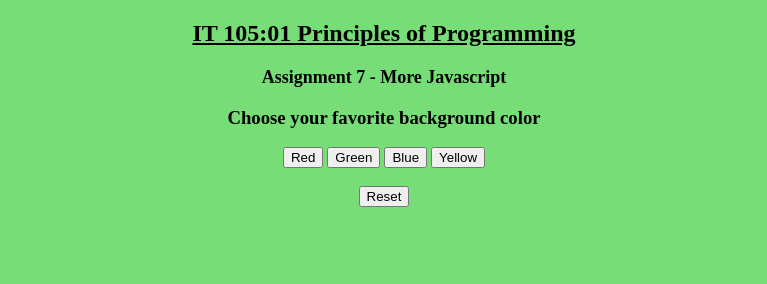
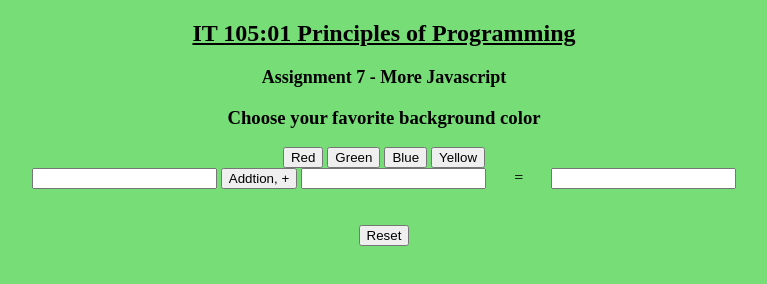
Before and after one commit to gingre/gingre.github.io, a plain HTML site: page a07.html in a window 1280 px wide. Shown: the whole page, without its empty margins (256-1023 px from the left). Drawn offline with Linux system fonts and the light colour scheme.

Commit message:
Update a07.html

```diff
--- a/a07.html
+++ b/a07.html
@@ -60,6 +60,15 @@ var bgToggle=true;
         }
 </script>
 
+<script>
+        function add()
+        {
+          document.querySelector("#full").value
+         = parseFloat(document.querySelector("#first").value)
+         + parseFloat(document.querySelector("#second").value);
+        }
+      </script>
+
 </head>
 
 <body bgcolor="#77DD77">
@@ -79,9 +88,12 @@ var bgToggle=true;
 
 <input type=button value="Blue" onclick="makeBlue();">
 
-<input type=button value="Yellow" onclick="makeYellow();">
+<input type=button value="Yellow" onclick="makeYellow();"><br>
 
-
+<input type=text id="first">
+        <input type=button value="Addtion, +" onclick="add();">
+        <input type=text id="second"> &nbsp; &nbsp; &nbsp; = &nbsp; &nbsp; &nbsp;
+        <input type=text id="full"><br>
 
 
 
```
